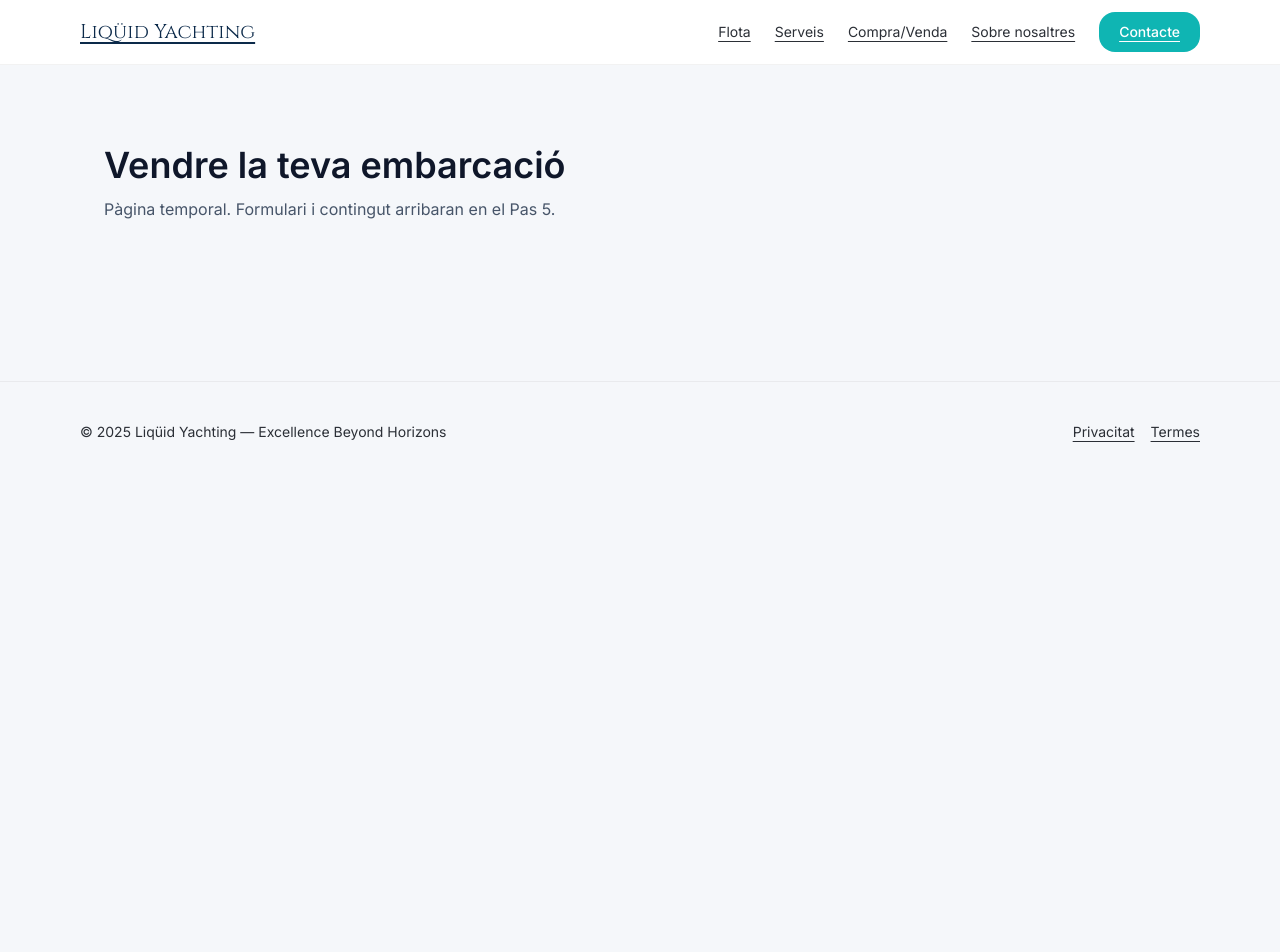
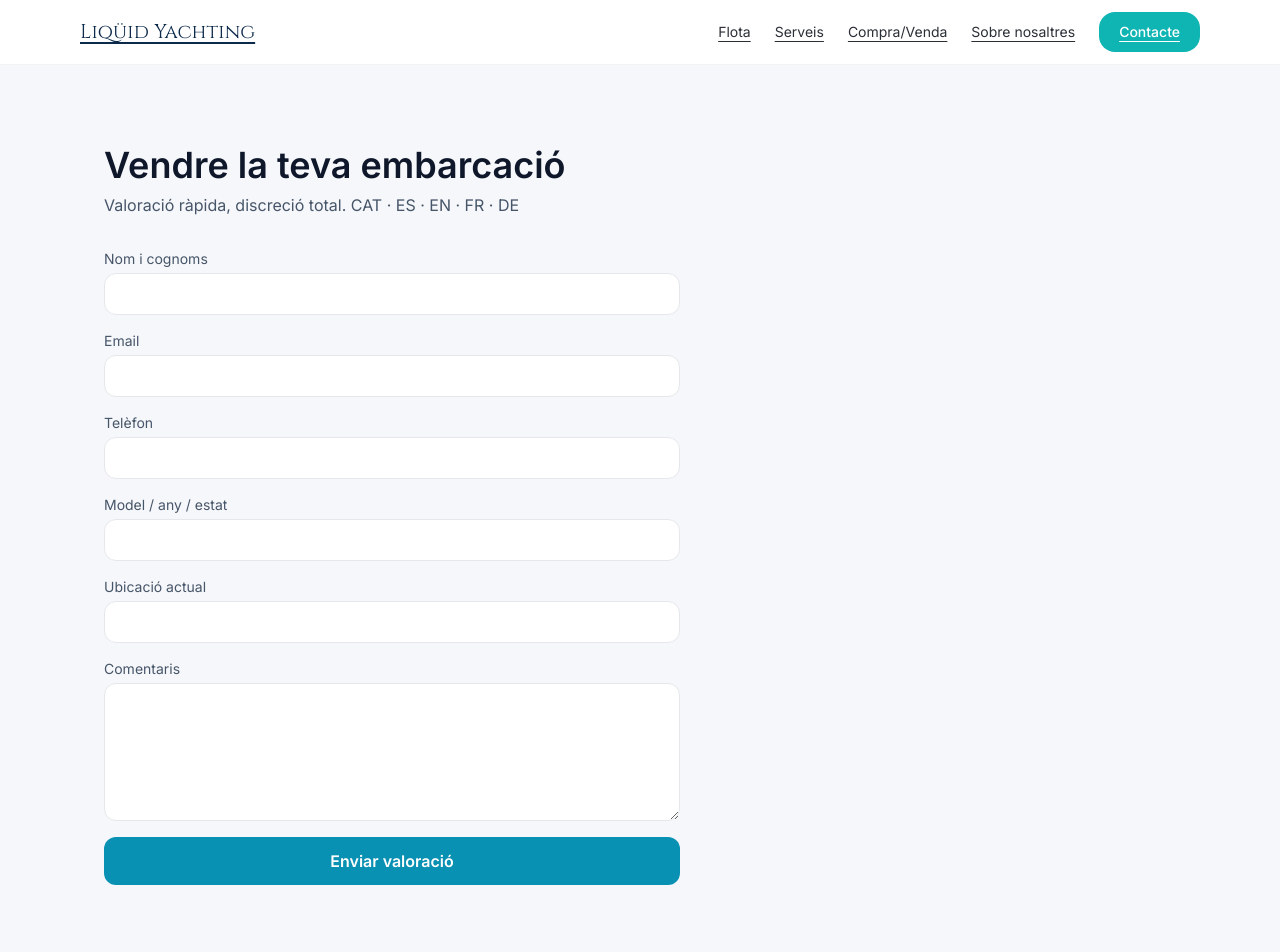
Before and after one commit to LiquidYachting/prova-2, a Next.js app: page /sell in a window 1280 px wide. Shown: the top 952 px of the page. Before the commit the page ends 800 px from the top, so only its background shows below. Built offline with nearby package versions, Linux system fonts and the light colour scheme.

Commit message:
eat: sell form (Formspree)

```diff
--- a/app/(cat)/sell/page.tsx
+++ b/app/(cat)/sell/page.tsx
@@ -1,8 +1,59 @@
+'use client';
+import { useState } from 'react';
+
+const FORMSPREE = process.env.NEXT_PUBLIC_FORMSPREE_SELL || 'https://formspree.io/f/xqaybned';
+
 export default function SellPage() {
+  const [st, setSt] = useState<'idle'|'sending'|'sent'|'error'>('idle');
+
+  async function onSubmit(e: React.FormEvent<HTMLFormElement>) {
+    e.preventDefault();
+    setSt('sending');
+    const data = new FormData(e.currentTarget);
+    try {
+      const r = await fetch(FORMSPREE, { method: 'POST', body: data, headers: { Accept: 'application/json' }});
+      setSt(r.ok ? 'sent' : 'error');
+    } catch { setSt('error'); }
+  }
+
   return (
     <main className="container mx-auto px-6 xl:px-10 py-20">
       <h1 className="text-3xl md:text-4xl font-semibold text-slate-900">Vendre la teva embarcació</h1>
-      <p className="mt-3 text-slate-600">Pàgina temporal. Formulari i contingut arribaran en el Pas 5.</p>
+      <p className="mt-2 text-slate-600">Valoració ràpida, discreció total. CAT · ES · EN · FR · DE</p>
+
+      <form onSubmit={onSubmit} className="mt-8 grid gap-4 max-w-xl">
+        <label className="grid gap-1">
+          <span className="text-sm text-slate-600">Nom i cognoms</span>
+          <input name="name" required className="rounded-xl border px-3 py-2" />
+        </label>
+        <label className="grid gap-1">
+          <span className="text-sm text-slate-600">Email</span>
+          <input name="email" type="email" required className="rounded-xl border px-3 py-2" />
+        </label>
+        <label className="grid gap-1">
+          <span className="text-sm text-slate-600">Telèfon</span>
+          <input name="phone" className="rounded-xl border px-3 py-2" />
+        </label>
+        <label className="grid gap-1">
+          <span className="text-sm text-slate-600">Model / any / estat</span>
+          <input name="boat" required className="rounded-xl border px-3 py-2" />
+        </label>
+        <label className="grid gap-1">
+          <span className="text-sm text-slate-600">Ubicació actual</span>
+          <input name="location" className="rounded-xl border px-3 py-2" />
+        </label>
+        <label className="grid gap-1">
+          <span className="text-sm text-slate-600">Comentaris</span>
+          <textarea name="message" rows={5} required className="rounded-xl border px-3 py-2" />
+        </label>
+
+        <button disabled={st==='sending'} className="rounded-xl px-5 py-3 bg-cyan-600 text-white font-semibold hover:bg-cyan-700 disabled:opacity-50">
+          {st==='sending' ? 'Enviant…' : 'Enviar valoració'}
+        </button>
+
+        {st==='sent' && <p className="text-green-700 font-medium">Gràcies! Et contactarem molt aviat.</p>}
+        {st==='error' && <p className="text-red-700 font-medium">Error d’enviament. Torna-ho a provar.</p>}
+      </form>
     </main>
   );
 }
```
